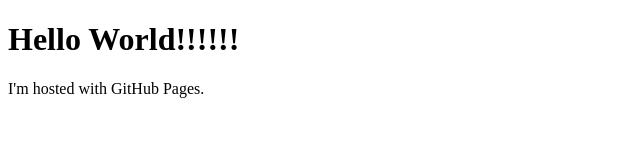
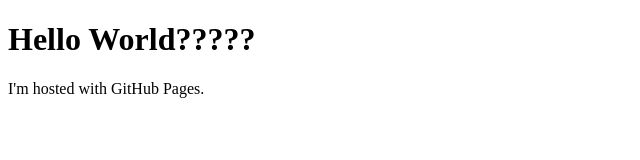
Before and after one commit to babblespring/babblespring.github.io, a plain HTML site: page index.html in a window 1280 px wide. Shown: the full height of the page, 0-640 px from the left. Drawn offline with Linux system fonts and the light colour scheme.

Commit message:
add question

```diff
--- a/index.html
+++ b/index.html
@@ -1,7 +1,7 @@
 <!DOCTYPE html>
 <html>
 <body>
-<h1>Hello World!!!!!!</h1>
+<h1>Hello World?????</h1>
 <p>I'm hosted with GitHub Pages.</p>
 </body>
 </html>
```
